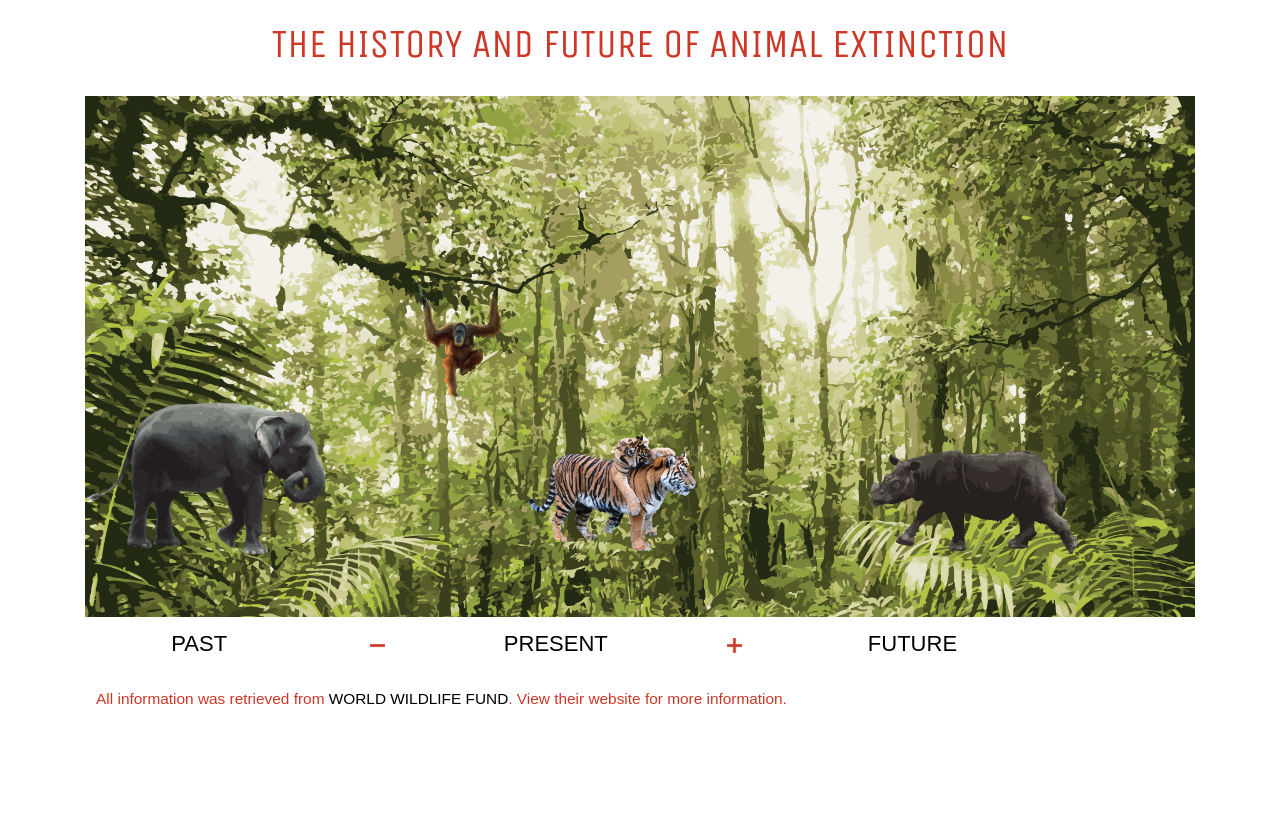
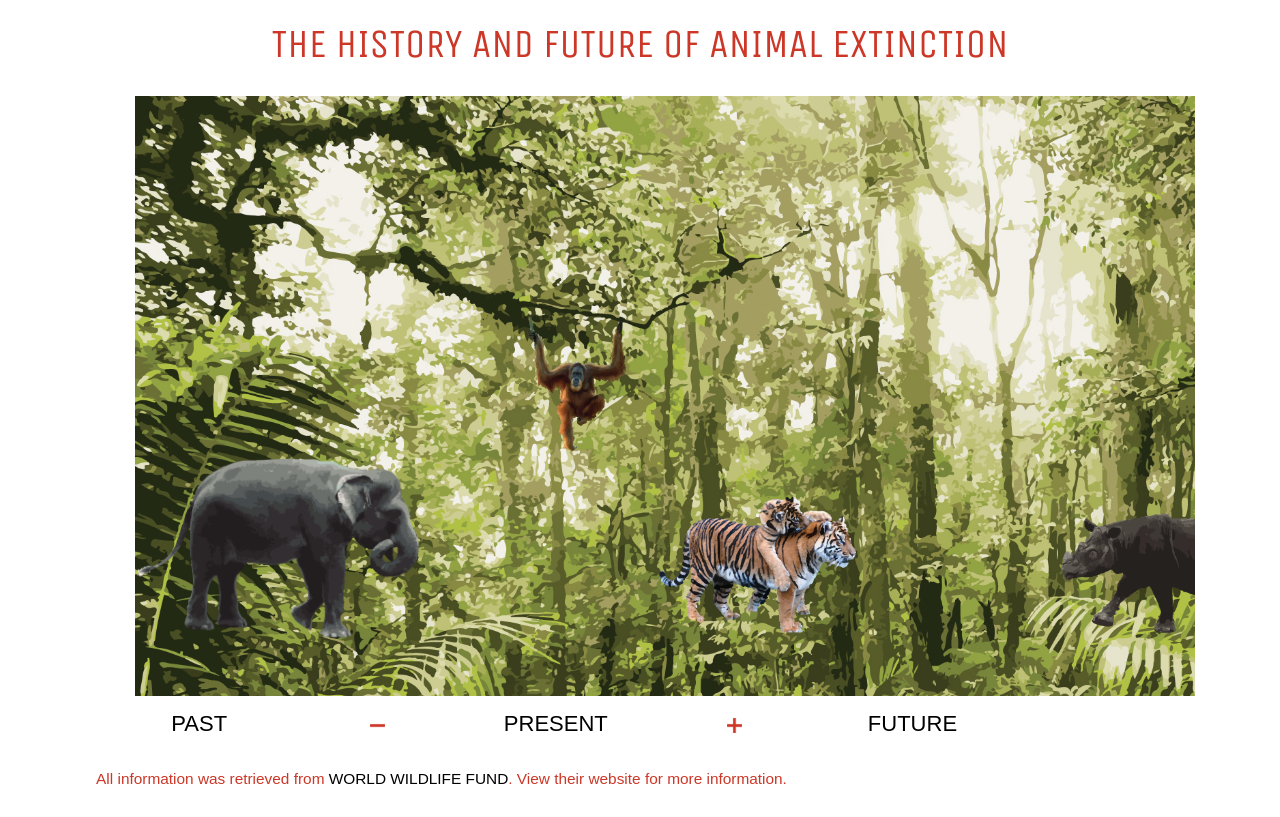
Before and after one commit to AaliaRahman/animal-extinction, a React (Create React App) app: page / in a window 1280 px wide. Built offline with nearby package versions, Linux system fonts and the light colour scheme; a web font is replaced by a local one.

Commit message:
Attempted at slide transition.

```diff
--- a/src/App.css
+++ b/src/App.css
@@ -73,19 +73,29 @@ img{
   flex-flow: column nowrap;
   width: 25%;
   z-index: 2;
+
 }
-.slide{
+.absolute{
   position: relative;
-  overflow-x: hidden;
-  max-width: 100%;
+    overflow: hidden;
+    height: 600px;
+}
+.closed{
+  animation: slide 4s forwards;
+  animation-delay: 0s;
+  position: absolute;
+  left: -200px;
 
-  transition-property: all;
-	transition-duration: .5s;
-	transition-timing-function: cubic-bezier(0, 1, 0.5, 1);
 }
-.slide.closed {
-	max-width: 0;
+@keyframes slide {
+0% {
+  transform: translateX(0px);
 }
+100%{
+  transform: translateX(250px);
+}
+}
+
 .elephant{
   position: absolute;
   top: 58%;
--- a/src/App.js
+++ b/src/App.js
@@ -24,8 +24,9 @@ class App extends Component {
   let timePeriod = null;
   if(this.state.timePeriod === 'present'){
     timePeriod = (
-      <div className="slide">
-        <img src="./images/SumatranForest.jpg"  className="slidePic"/>
+        <div className="absolute">
+      <div className="closed">
+        <img src="./images/SumatranForest.jpg"/>
 
         <div className="elephant">
           <img src={data[0].src} className="wholeAnimal"/>
@@ -59,12 +60,14 @@ class App extends Component {
             </div>
           </div>
 
-      </div>)
+      </div>
+    </div>)
 
   } else if (this.state.timePeriod === "Past") {
     timePeriod = (
-    <div className="slide">
-    <img src="./images/IceAge.jpg" className="slidePic"/>
+    <div className="absolute" >
+    <div className="closed" >
+    <img src="./images/IceAge.jpg"/>
 
     <div className="wmammoth">
       <img src={data[4].src} className="wholeAnimal"/>
@@ -98,11 +101,13 @@ class App extends Component {
       </div>
     </div>
 
-    </div>)
+    </div>
+  </div>)
   } else {
     timePeriod = (
-      <div className="slide">
-      <img src="./images/Future_background.jpg"  className="slidePic"/>
+      <div className="absolute">
+      <div className="closed" >
+      <img src="./images/Future_background.jpg"/>
 
       <div className="animal_backL">
         <img src={data[8].src} className="wholeAnimal"/>
@@ -121,6 +126,7 @@ class App extends Component {
       </div>
 
       </div>
+      </div>
     )
   }
 
@@ -134,15 +140,15 @@ class App extends Component {
         <nav>
         <ul className="row">
 
-        <li className="col-md-2 col-md-offset-1 Past" onClick={ function() {this.handleClick("Past")}.bind(this) }><a href="#">Past</a></li>
+        <li className="col-md-2 col-md-offset-1 Past" id="slide" onClick={ function() {this.handleClick("Past")}.bind(this) }><a href="#">Past</a></li>
 
         <li className="col-md-2"><a href="#"><img src="./images/Minus.png"/></a></li>
 
-        <li className="col-md-2 present" onClick={function() {this.handleClick('present')}.bind(this)}><a href="#">Present</a></li>
+        <li className="col-md-2 present" id="slide" onClick={function() {this.handleClick('present')}.bind(this)}><a href="#">Present</a></li>
 
         <li className="col-md-2"><a href="#"><img src="./images/Plus.png"/></a></li>
 
-        <li className="col-md-2" onClick={function() {this.handleClick('Future')}.bind(this)}><a href="#">Future</a></li>
+        <li className="col-md-2" id="slide" onClick={function() {this.handleClick('Future')}.bind(this)}><a href="#">Future</a></li>
         </ul>
         </nav>
 
@@ -150,8 +156,7 @@ class App extends Component {
         <p>All information was retrieved from <a href="https://www.worldwildlife.org">World Wildlife Fund</a>. View their website for more information.
         </p>
         </footer>
-
-        </div>
+</div>
     );
   };
 }
```
